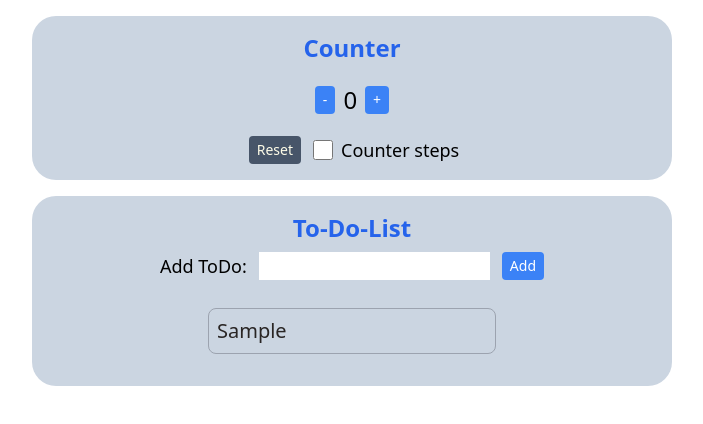
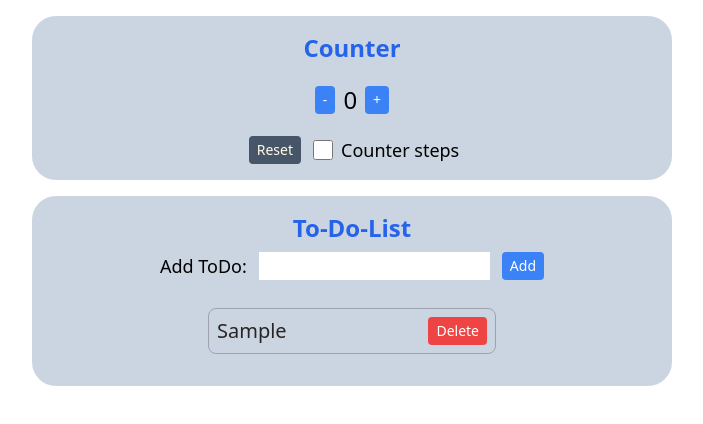
Before and after one commit to fabiankargl/React-App, a React (Create React App) app: page / in a window 1280 px wide. Both pictures are taken after typing "Sample" into the empty fields and a click on the button "Add". Shown: the top 424 px of the page, without its empty margins (288-991 px from the left). Built offline with nearby package versions, Linux system fonts and the light colour scheme.

Commit message:
added delete function and fixed localStorage issues

```diff
--- a/src/components/ToDoList.jsx
+++ b/src/components/ToDoList.jsx
@@ -3,6 +3,7 @@ import { useState, useEffect } from "react";
 export default function ToDoList() {
   const [toDoList, setToDoList] = useState([]);
   const [toDo, setToDo] = useState("");
+  const [loaded, setLoaded] = useState(false);
 
   const handleInput = (event) => {
     setToDo(event.target.value);
@@ -22,24 +23,34 @@ export default function ToDoList() {
     setToDo("");
   };
 
+  const deleteToDo = (id) => {
+    setToDoList((prevToDoList) => {
+      const filteredToDoList = prevToDoList.filter((toDo) => toDo.id !== id);
+      return filteredToDoList;
+    });
+  };
+
   useEffect(() => {
     const storedToDoList = localStorage.getItem("toDoList");
     if (storedToDoList) {
       setToDoList(JSON.parse(storedToDoList));
     }
+    setLoaded(true);
   }, []);
 
   useEffect(() => {
-    if (toDoList.length > 0) {
+    if (loaded) {
       localStorage.setItem("toDoList", JSON.stringify(toDoList));
     }
-  }, [toDoList]);
+  }, [toDoList, loaded]);
 
   return (
     <div className="flex flex-col items-center bg-slate-300 m-4 rounded-3xl p-4 w-1/2 mx-auto">
       <h1 className="text-2xl font-bold text-blue-600">To-Do-List</h1>
       <div className="flex m-2 justify-between space-x-3">
-        <label htmlFor="todo" className="text-lg">Add ToDo:</label>
+        <label htmlFor="todo" className="text-lg">
+          Add ToDo:
+        </label>
         <input
           type="text"
           id="todo"
@@ -53,14 +64,20 @@ export default function ToDoList() {
           Add
         </button>
       </div>
-      <ul className="m-2 p-2  w-1/2">
+      <ul className="m-2 p-2 w-1/2">
         {toDoList.map((todo) => {
           return (
             <li
               key={todo.id}
-              className="p-2 border border-gray-400 rounded-lg text-stone-800 text-xl mt-1  w-full"
+              className="flex justify-between items-center p-2 border border-gray-400 rounded-lg text-stone-800 text-xl mt-1  w-full"
             >
-              {todo.toDo}
+              <span>{todo.toDo}</span>
+              <button
+                className="text-sm px-2 py-1 bg-red-500 text-white rounded"
+                onClick={() => deleteToDo(todo.id)}
+              >
+                Delete
+              </button>
             </li>
           );
         })}
```
